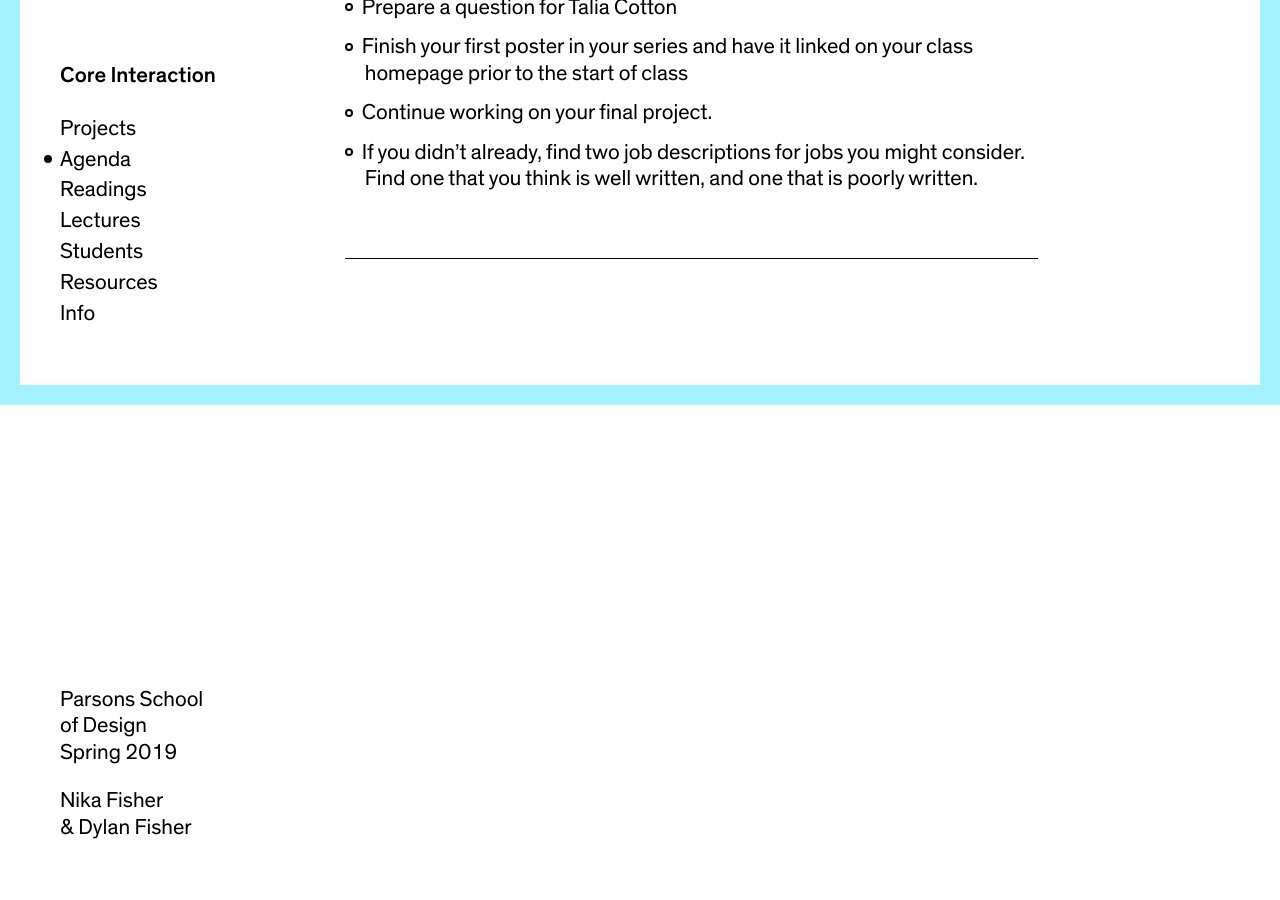
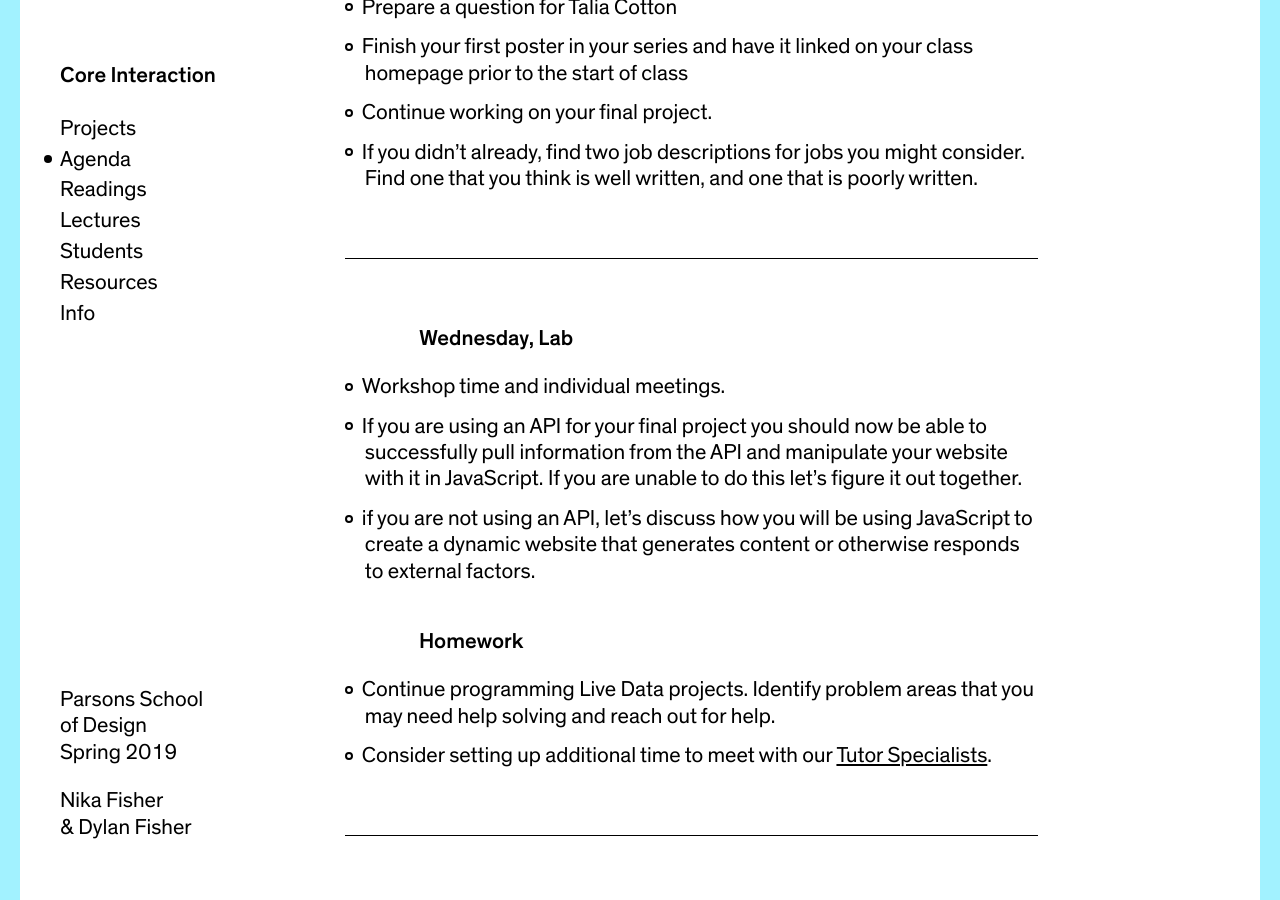
Before and after one commit to dylanfisher/ci19, a Jekyll site: the page built from _agendas/week-13.md, in a window 1280 px wide and 900 px high, scrolled down 626 px. Built offline with Jekyll 4.4.1, drawn with Linux system fonts in a browser that asks for light colours.

Commit message:
Week 13 lab agenda

```diff
--- a/_agendas/week-13.md
+++ b/_agendas/week-13.md
@@ -20,3 +20,19 @@ date_range:       4/23 – 4/26
 - If you didn't already, find two job descriptions for jobs you might consider. Find one that you think is well written, and one that is poorly written.
 
 ---
+
+### Wednesday, Lab
+
+- Workshop time and individual meetings.
+- If you are using an API for your final project you should now be able to successfully pull information
+  from the API and manipulate your website with it in JavaScript. If you are unable to do this let's figure it
+  out together.
+- if you are not using an API, let's discuss how you will be using JavaScript to create a dynamic website that
+  generates content or otherwise responds to external factors.
+
+### Homework
+
+- Continue programming Live Data projects. Identify problem areas that you may need help solving and reach out for help.
+- Consider setting up additional time to meet with our [Tutor Specialists](/info/#tutor-schedule).
+
+---
```
Also changed, not shown: other parts of _agendas/week-13.md (+1 -1 lines), _projects/live-data.md (+1 -1 lines).
